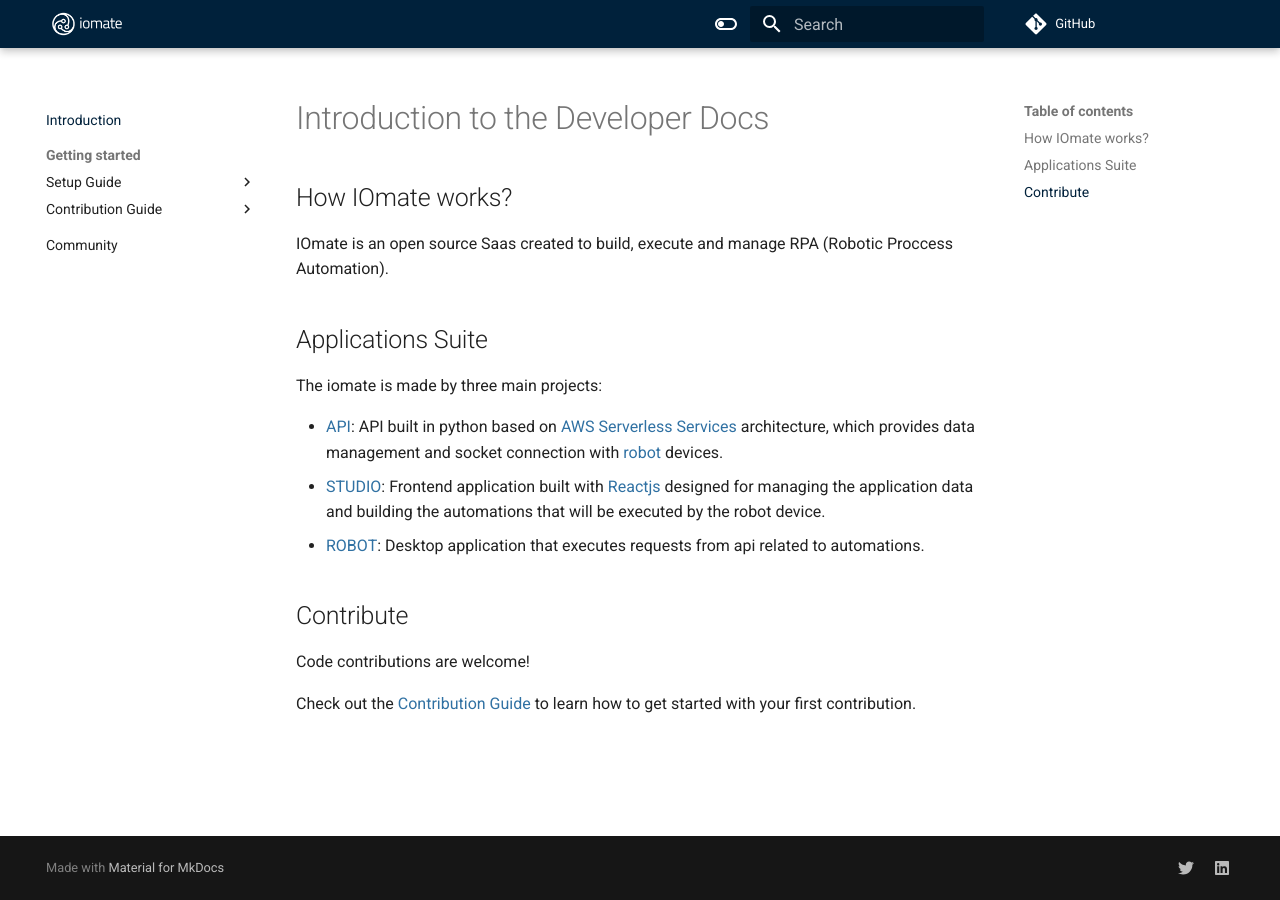
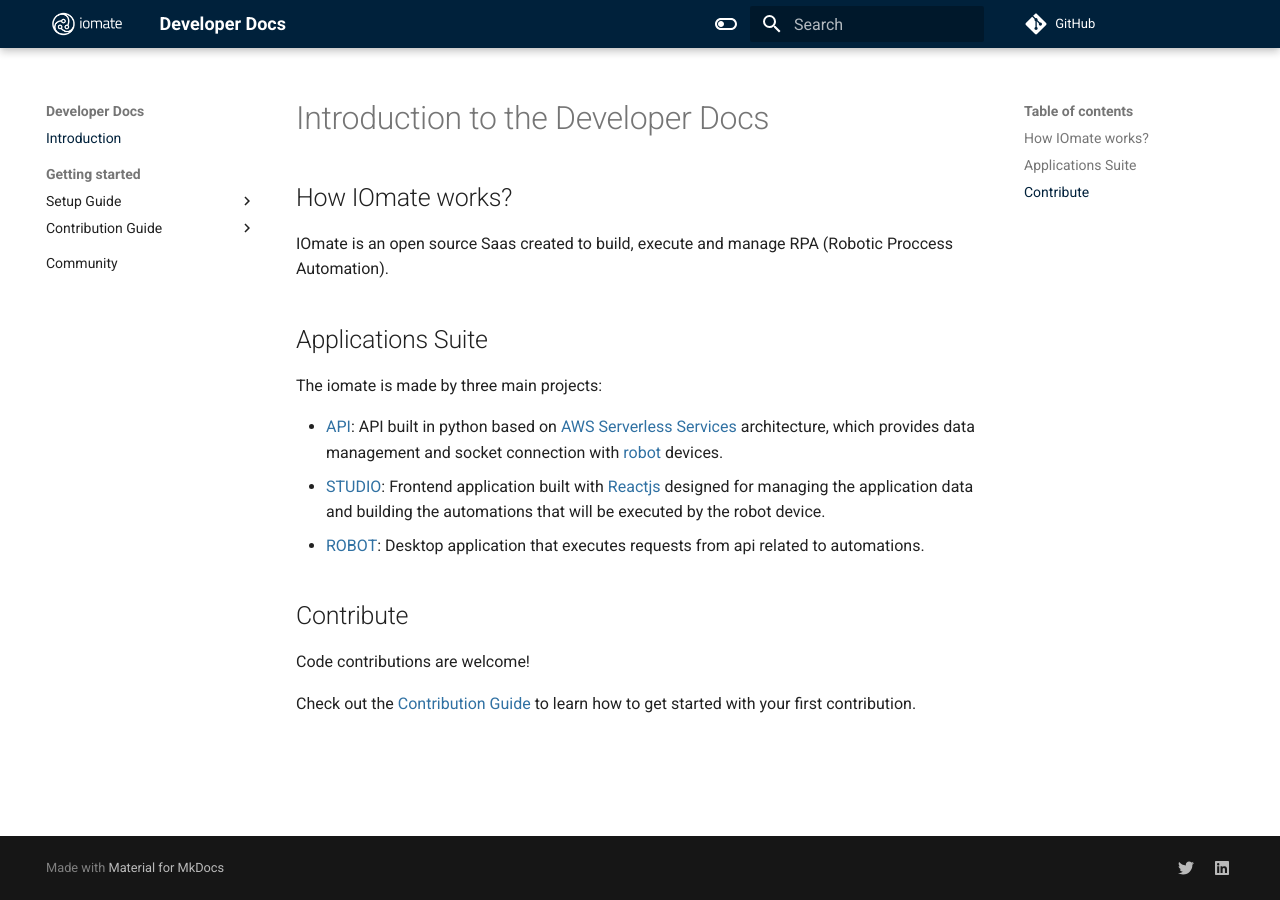
Before and after one commit to iomateapp/docs, an MkDocs documentation site: the page built from docs/index.md, in a window 1280 px wide. Built offline with MkDocs 1.6.1 and Material for MkDocs 9.7.7, drawn with Linux system fonts in a browser that asks for light colours.

Commit message:
Add site_name

```diff
--- a/mkdocs.yml
+++ b/mkdocs.yml
@@ -1,4 +1,4 @@
-site_name: ''
+site_name: 'Developer Docs'
 site_url: https://docs.iomate.app/
 repo_url: https://github.com/iomateapp
 
```
